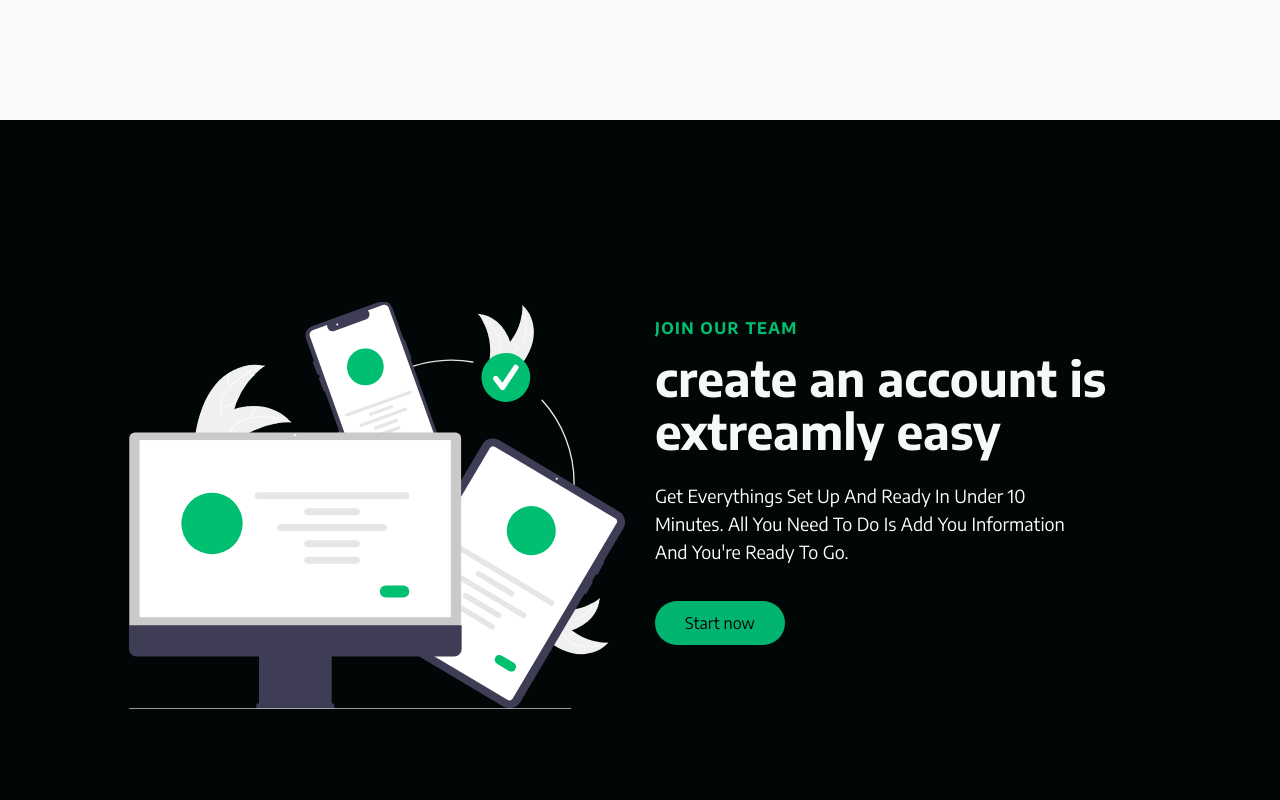
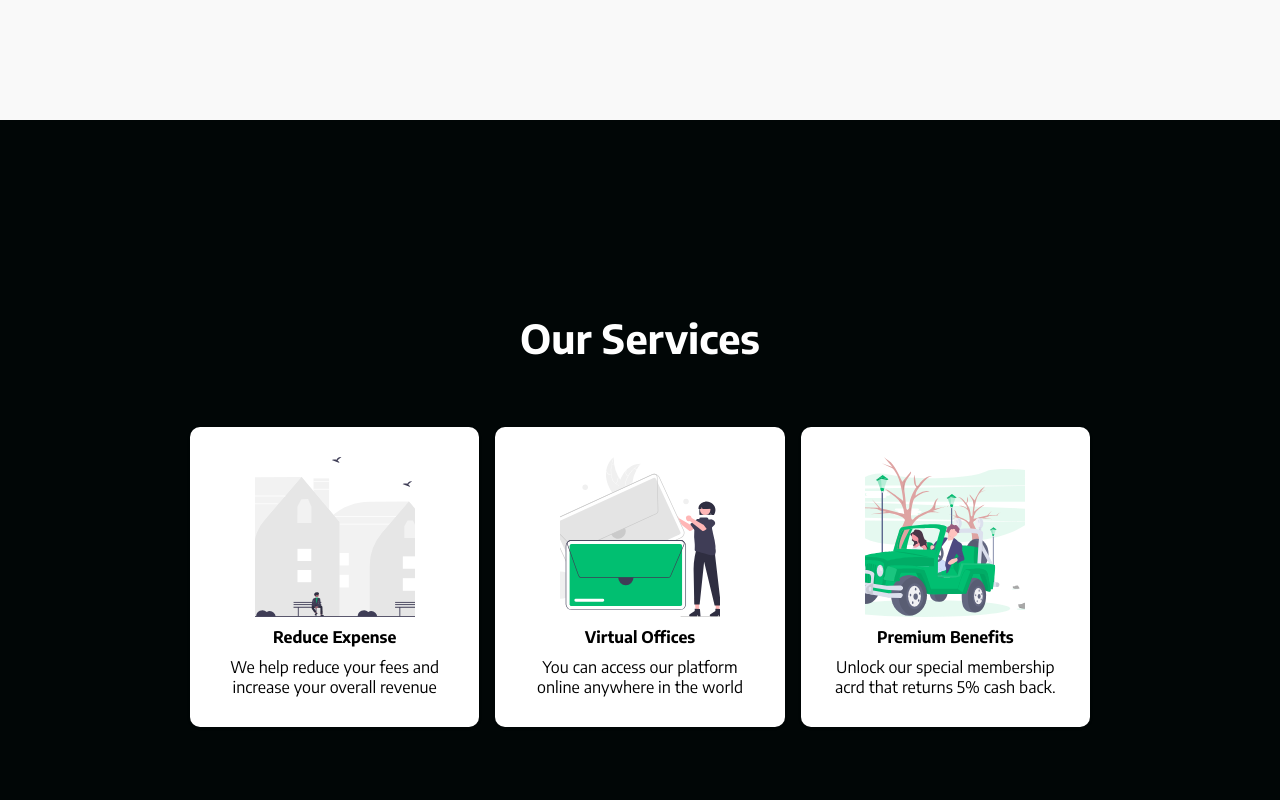
Before and after one commit to SheikhRashed/dolla-react-landingpage, a React (Vite) app: page / in a window 1280 px wide. Shown: the part 2280-3080 px from the top of the page. Built offline with nearby package versions, Linux system fonts and the light colour scheme.

Commit message:
services section added

```diff
--- a/src/components/Hero/HeroElements.jsx
+++ b/src/components/Hero/HeroElements.jsx
@@ -1,8 +1,6 @@
 import styled from 'styled-components';
 
 import { MdKeyboardArrowRight, MdArrowForward } from 'react-icons/md';
-
-// import { Link as LinkR } from 'react-router-dom';
 
 export const HeroContainer = styled.div`
   background: #0c0c0c;
--- a/src/components/InfoSection/Data.jsx
+++ b/src/components/InfoSection/Data.jsx
@@ -2,7 +2,6 @@ export const homeObjOne = {
   id: 'about',
   lightBg: false,
   lightText: true,
-  lightTexDesc: true,
   topLine: 'Premium Bank',
   headline: 'Unlimited Transactions with zero fees',
   description:
@@ -34,9 +33,8 @@ export const homeObjTwo = {
 };
 export const homeObjThree = {
   id: 'signup',
-  lightBg: false,
-  lightText: true,
-  lightTexDesc: true,
+  lightBg: true,
+  lightText: false,
   topLine: 'Join our team',
   headline: 'create an account is extreamly easy',
   description: `get everythings set up and ready in under 10 minutes. all you need to do is add you information and you're ready to go.`,
@@ -44,7 +42,7 @@ export const homeObjThree = {
   imgStart: true,
   img: 'src/images/svg-4.svg',
   alt: 'paper',
-  dark: true,
-  primary: true,
-  darkText: false,
+  dark: false,
+  primary: false,
+  darkText: true,
 };
--- a/src/components/InfoSection/index.jsx
+++ b/src/components/InfoSection/index.jsx
@@ -1,7 +1,5 @@
 import React from 'react';
 import { Button } from '../ButtonElements';
-
-// import img from '../../images/svg-6.svg';
 
 import {
   InfoContainer,
--- a/src/components/Navbar/NavbarElements.jsx
+++ b/src/components/Navbar/NavbarElements.jsx
@@ -108,7 +108,6 @@ export const NavBtnLink = styled(LinkR)`
   cursor: pointer;
   transition: all 0.2s ease-in-out;
   text-decoration: none;
-
   &:hover {
     transition: all 0.2s ease-in-out;
     background: #fff;
--- a/src/components/Navbar/index.jsx
+++ b/src/components/Navbar/index.jsx
@@ -29,7 +29,7 @@ const Navbar = ({ toggle }) => {
               <NavLink to='discover'>Discover</NavLink>
             </NavItem>
             <NavItem>
-              <NavLink to='/services'>Services</NavLink>
+              <NavLink to='services'>Services</NavLink>
             </NavItem>
             <NavItem>
               <NavLink to='signup'>Sign Up</NavLink>
--- /dev/null
+++ b/src/components/Services/ServicesElements.jsx
@@ -0,0 +1,76 @@
+import styled from 'styled-components';
+
+export const ServicesContainer = styled.div`
+  display: flex;
+  flex-direction: column;
+  align-items: center;
+  justify-content: center;
+  height: 100vh;
+  background: #010606;
+  @media (max-width: 768px) {
+    height: 1100px;
+  }
+
+  @media (max-width: 480px) {
+    height: 1300px;
+  }
+`;
+export const ServicesWrapper = styled.div`
+  max-width: 1000px;
+  margin: 0 auto;
+  display: grid;
+  grid-template-columns: repeat(3, 1fr);
+  align-items: center;
+  grid-gap: 16px;
+  padding: 0 50px;
+  @media (max-width: 1000px) {
+    grid-template-columns: repet(2, 1fr);
+  }
+
+  @media (max-width: 768px) {
+    grid-template-columns: 1fr;
+    padding: 0px 20px;
+  }
+`;
+export const ServicesH1 = styled.h1`
+  font-size: 2.5rem;
+  text-align: center;
+  color: #fff;
+  margin-bottom: 64px;
+
+  @media (max-width: 480px) {
+    font-size: 2rem;
+  }
+`;
+
+export const Card = styled.div`
+  background: #fff;
+  display: flex;
+  flex-direction: column;
+  justify-content: flex-start;
+  align-items: center;
+  border-radius: 10px;
+  max-height: 340px;
+  padding: 30px;
+  box-shadow: 0 1px 3px rgba(0, 0, 0, 0.2);
+  transition: all 0.2s ease-in-out;
+
+  &:hover {
+    tranform: scale(1.02);
+    transition: all 0.2s ease-in-out;
+    cursor: pointer;
+  }
+`;
+export const ServicesIcon = styled.img`
+  width: 160px;
+  height: 160px;
+  margin-bottom: 10px;
+`;
+export const ServicesH2 = styled.h2`
+  font-size: 1rem;
+  margin-bottom: 10px;
+`;
+export const ServicesP = styled.p`
+  font-size: 1rem;
+  text-align: center;
+`;
--- /dev/null
+++ b/src/components/Services/index.jsx
@@ -0,0 +1,50 @@
+import React from 'react';
+
+// import icons
+import icon1 from '../../images/svg-1.svg';
+import icon2 from '../../images/svg-2.svg';
+import icon3 from '../../images/svg-3.svg';
+
+// components
+import {
+  ServicesContainer,
+  ServicesH1,
+  ServicesWrapper,
+  Card,
+  ServicesIcon,
+  ServicesH2,
+  ServicesP,
+} from './ServicesElements';
+
+const Services = () => {
+  return (
+    <ServicesContainer id='services'>
+      <ServicesH1>Our Services</ServicesH1>
+      <ServicesWrapper>
+        <Card>
+          <ServicesIcon src={icon1} />
+          <ServicesH2>Reduce Expense</ServicesH2>
+          <ServicesP>
+            We help reduce your fees and increase your overall revenue
+          </ServicesP>
+        </Card>
+        <Card>
+          <ServicesIcon src={icon2} />
+          <ServicesH2>Virtual Offices</ServicesH2>
+          <ServicesP>
+            You can access our platform online anywhere in the world
+          </ServicesP>
+        </Card>
+        <Card>
+          <ServicesIcon src={icon3} />
+          <ServicesH2>Premium Benefits</ServicesH2>
+          <ServicesP>
+            Unlock our special membership acrd that returns 5% cash back.
+          </ServicesP>
+        </Card>
+      </ServicesWrapper>
+    </ServicesContainer>
+  );
+};
+
+export default Services;
--- a/src/pages/index.jsx
+++ b/src/pages/index.jsx
@@ -7,6 +7,7 @@ import {
   homeObjThree,
 } from '../components/InfoSection/Data';
 import Navbar from '../components/Navbar';
+import Services from '../components/Services';
 import Sidebar from '../components/Sidebar';
 
 const Home = () => {
@@ -20,6 +21,7 @@ const Home = () => {
       <HeroSection />
       <InfoSection {...homeObjOne} />
       <InfoSection {...homeObjTwo} />
+      <Services />
       <InfoSection {...homeObjThree} />
     </>
   );
```
Also changed, not shown: src/components/Services/Data.jsx (added, +15 -0 lines).
